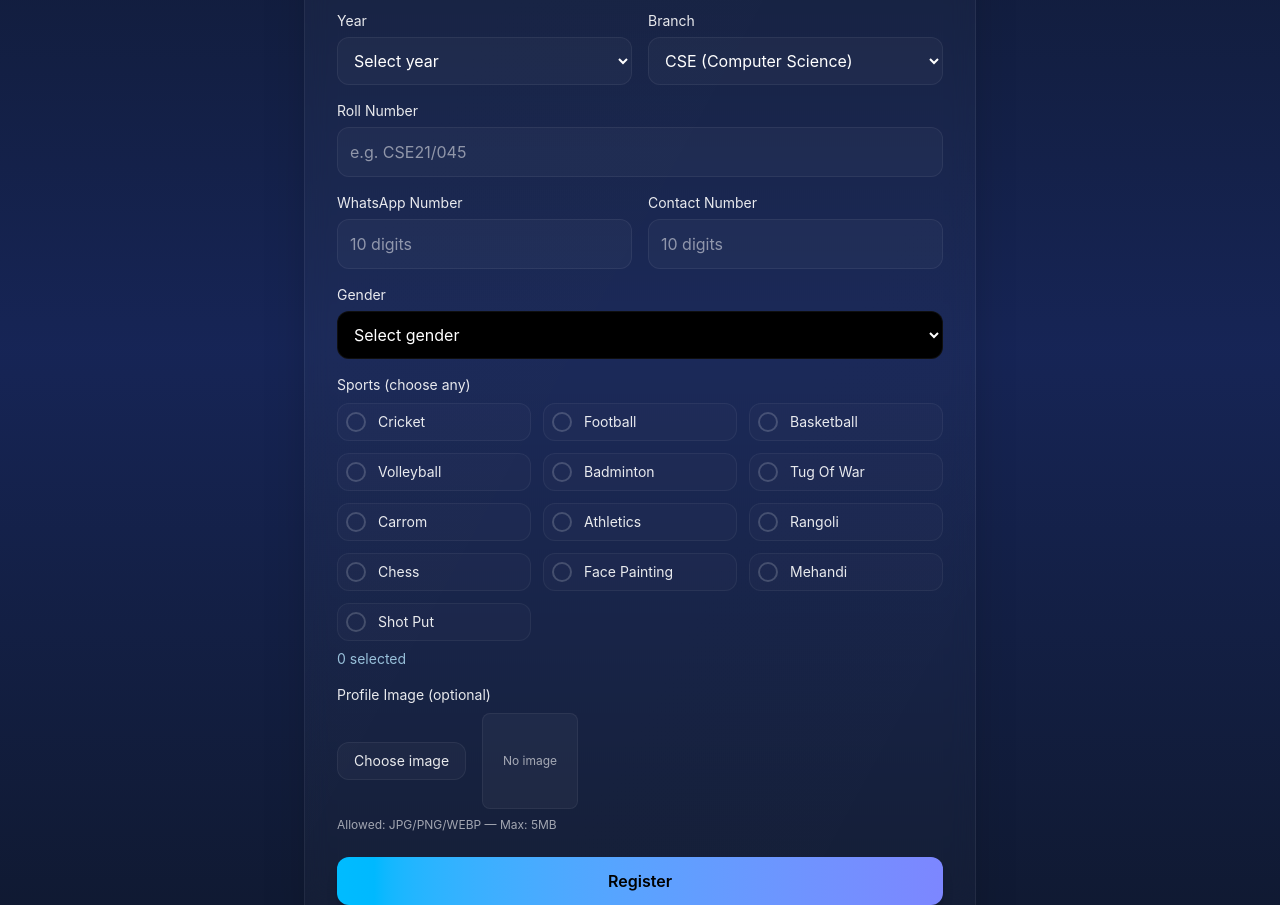
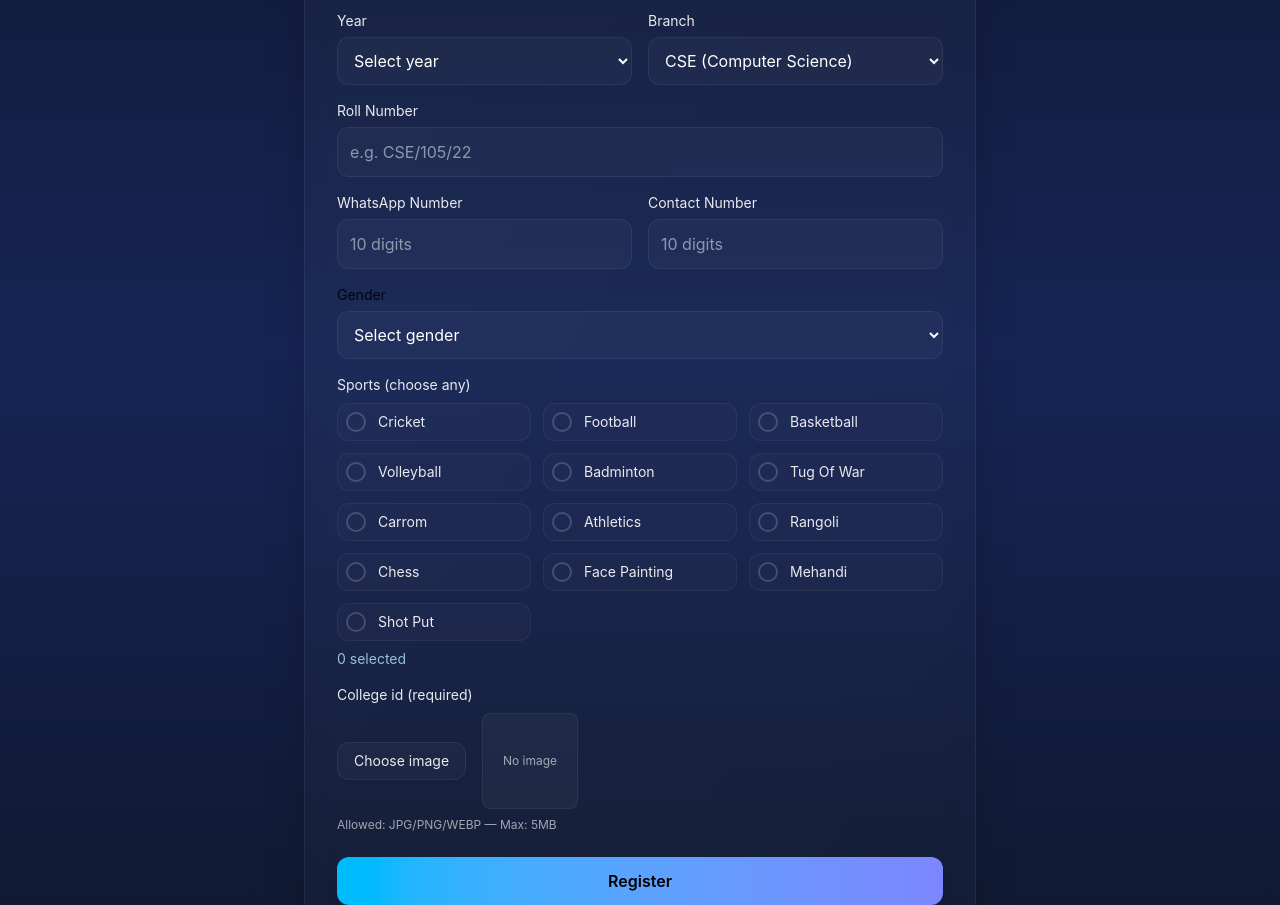
Before and after one commit to Mdamanatansari7/client-frontend, a React (Vite) app: page /register in a window 1280 px wide. Shown: the part 400-1305 px from the top of the page. Built offline with nearby package versions, Linux system fonts and the light colour scheme.

Commit message:
registration updated

```diff
--- a/src/components/userRegistrationForm/Registration.jsx
+++ b/src/components/userRegistrationForm/Registration.jsx
@@ -244,12 +244,7 @@ export default function RegistrationForm() {
                 disabled={submitted}
               >
                 <option value="CSE">CSE (Computer Science)</option>
-                <option value="ECE">ECE</option>
-                <option value="ME">Mechanical</option>
-                <option value="CE">Civil</option>
-                <option value="EE">Electrical</option>
-                <option value="IT">IT</option>
-                <option value="OTHER">Other</option>
+
               </select>
 
               {errors.branch && (
@@ -271,7 +266,7 @@ export default function RegistrationForm() {
                 setValueAs: (v) => (v || "").toUpperCase().trim(),
               })}
               className="w-full p-3 bg-white/3 border border-white/6 rounded-xl focus:outline-none focus:ring-1 focus:ring-sky-400"
-              placeholder="e.g. CSE21/045"
+              placeholder="e.g. CSE/105/22"
               disabled={submitted}
             />
             {errors.rollNumber && (
@@ -336,16 +331,16 @@ export default function RegistrationForm() {
 
           {/* Gender */}
           <div className="mt-4">
-            <label className="block mb-1.5 text-sm text-white/90">Gender</label>
+            <label className="block mb-1.5 text-sm text-black/90">Gender</label>
             <select
               {...register("gender", { required: "Choose gender" })}
-              className="w-full p-3 bg-black border border-white/6 rounded-xl focus:outline-none focus:ring-1 focus:ring-sky-400"
+              className="w-full p-3 bg-white/3 border border-white/6 rounded-xl focus:outline-none focus:ring-1 focus:ring-sky-400"
               disabled={submitted}
             >
               <option value="">Select gender</option>
               <option value="male">Male</option>
               <option value="female">Female</option>
-              <option value="other">Other</option>
+
             </select>
             {errors.gender && (
               <p className="text-red-400 text-sm mt-1">{errors.gender.message}</p>
@@ -377,7 +372,7 @@ export default function RegistrationForm() {
 
           {/* Image Upload */}
           <div className="mt-4">
-            <label className="block mb-2 text-sm text-white/90">Profile Image (optional)</label>
+            <label className="block mb-2 text-sm text-white/90">College id  (required)</label>
             <div className="flex items-center gap-4">
               <label className="flex flex-col items-center px-4 py-2 bg-white/3 border border-white/6 rounded-xl cursor-pointer hover:bg-white/4">
                 <span className="text-sm text-white/90">Choose image</span>
```
